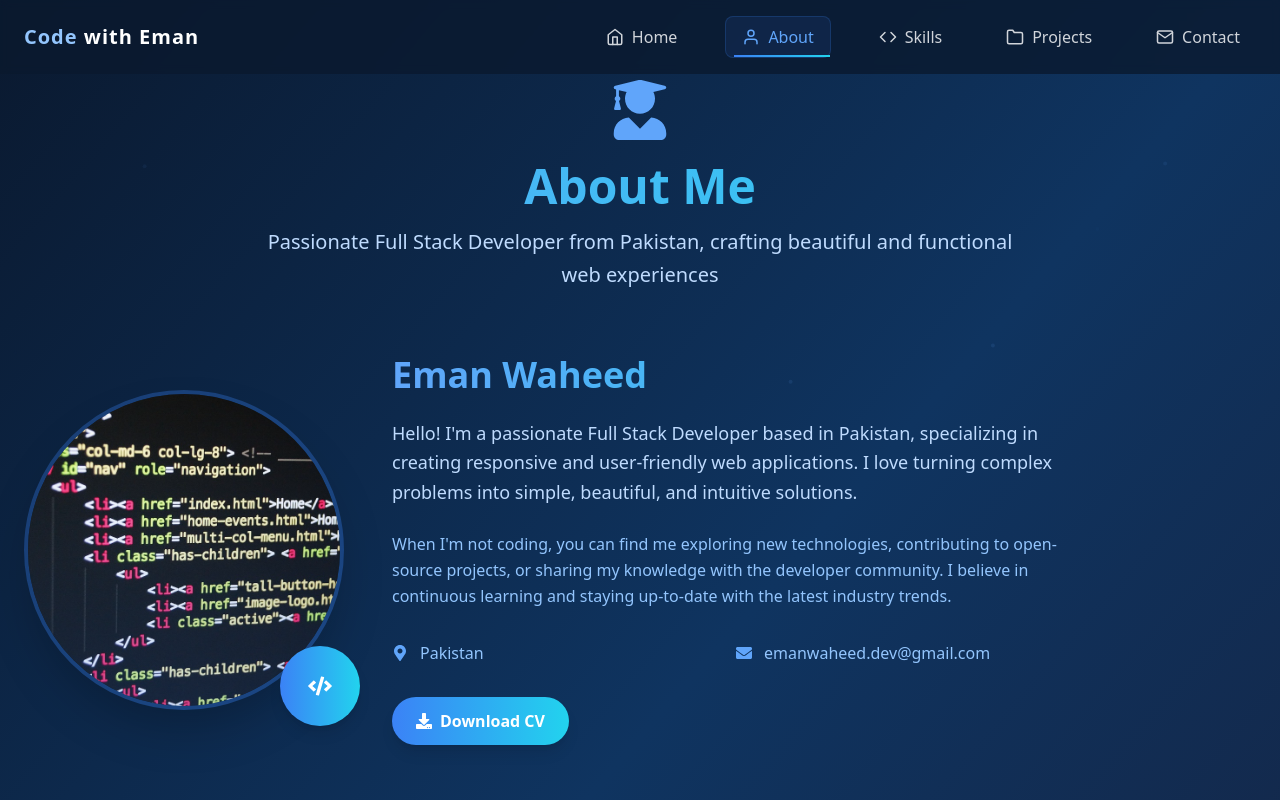
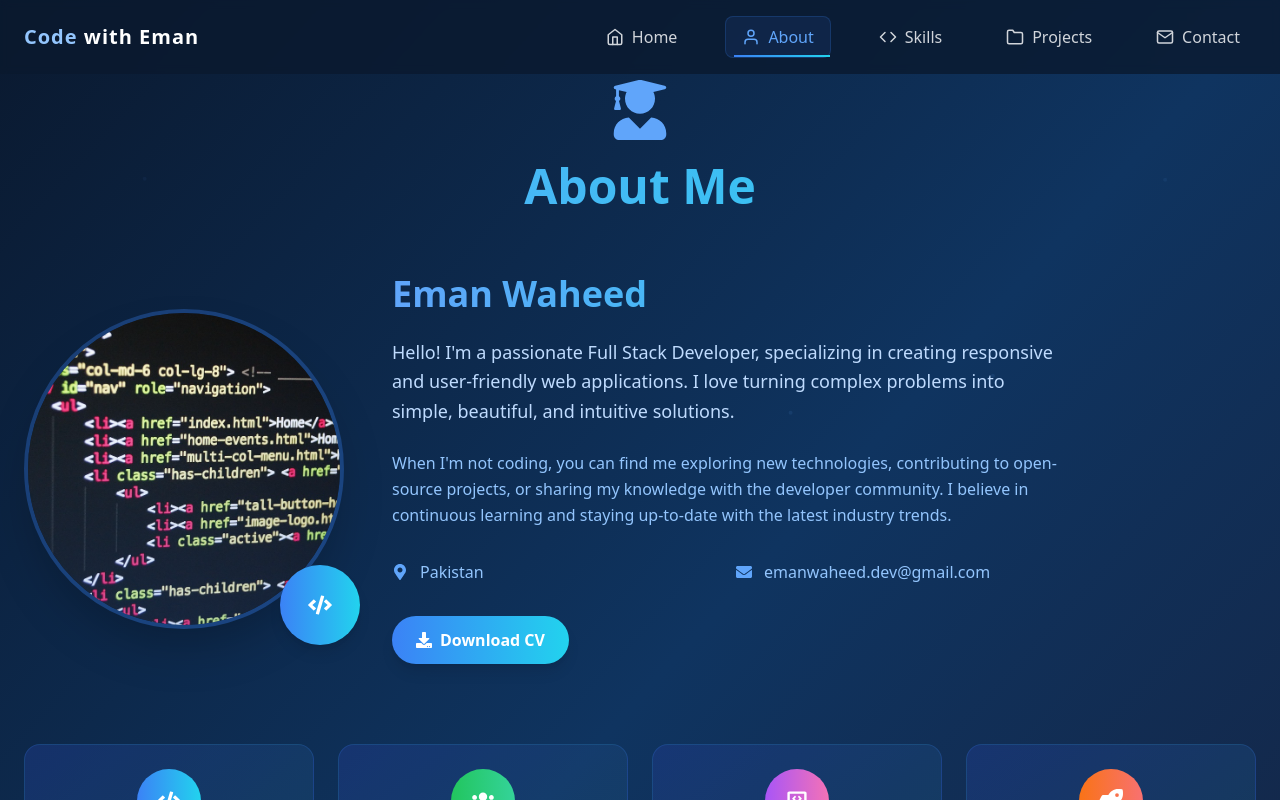
Before and after one commit to eman-projectspace/react-portfolio, a React (Create React App) app: page /about in a window 1280 px wide. Shown: the top 800 px of the page. Built offline with nearby package versions, Linux system fonts and the light colour scheme.

Commit message:
Remove unnecessary Code

```diff
--- a/src/components/About.js
+++ b/src/components/About.js
@@ -126,9 +126,6 @@ const About = () => {
           <h1 className="text-5xl font-bold bg-gradient-to-r from-blue-400 to-cyan-400 bg-clip-text text-transparent mb-4">
             About Me
           </h1>
-          <p className="text-xl text-blue-200 max-w-3xl mx-auto leading-relaxed">
-            Passionate Full Stack Developer from Pakistan, crafting beautiful and functional web experiences
-          </p>
         </motion.div>
 
         {/* Profile Section */}
@@ -177,7 +174,7 @@ const About = () => {
               transition={{ delay: 0.3, duration: 0.8 }}
               viewport={{ once: true }}
             >
-              Hello! I'm a passionate Full Stack Developer based in Pakistan, specializing in creating responsive and user-friendly web applications. I love turning complex problems into simple, beautiful, and intuitive solutions.
+              Hello! I'm a passionate Full Stack Developer, specializing in creating responsive and user-friendly web applications. I love turning complex problems into simple, beautiful, and intuitive solutions.
             </motion.p>
 
             <motion.p
--- a/src/components/Contacts.js
+++ b/src/components/Contacts.js
@@ -47,7 +47,7 @@ const Contacts = () => {
     {
       icon: FiLinkedin,
       name: "LinkedIn",
-      url: "linkedin.com/in/eman-waheed-84615b326",
+      url: "https://www.linkedin.com/in/eman-waheed-84615b326/",
       color: "hover:from-blue-600 to-blue-700"
     },
     {
--- a/src/components/Home.js
+++ b/src/components/Home.js
@@ -2,7 +2,6 @@ import React from 'react';
 import { motion } from 'framer-motion';
 import { FaGithub, FaLinkedin } from 'react-icons/fa';
 import { Typewriter } from 'react-simple-typewriter';
-import Projects from './Projects';
 
 // import Reviews from './Reviews';
 const letters = ['C', 'O', 'D', 'E', 'R'];
@@ -107,7 +106,6 @@ const Home = () => {
 
 
 
-
       <motion.p
         className="mt-2 text-xl font-medium text-cyan-400 drop-shadow-md"
         initial={{ opacity: 0 }}
@@ -145,8 +143,6 @@ const Home = () => {
 
 
 
-
-
       {/*  small animated blue dots*/}
 
 
@@ -176,7 +172,7 @@ const Home = () => {
       {/*2nd  */}
 
       {/* Skills Section */}
-      <section className="w-full py-24 px-6">   {/* ⬅️ was py-16 */}
+      <section className="w-full py-24 px-6">
         <motion.div
           className="max-w-5xl mx-auto text-center"
           initial={{ opacity: 0, y: 30 }}
@@ -279,9 +275,6 @@ const Home = () => {
 
 
 
-      {/* 4th Projects Section */}
-      <Projects />
-
       {/* 5th Final CTA  Get in touch*/}
       <section className="w-full py-20 px-6 bg-gradient-to-r from-purple-900 via-indigo-900 to-blue-900 text-white">
         <motion.div
--- a/src/components/Skills.js
+++ b/src/components/Skills.js
@@ -80,9 +80,9 @@ const Skills = () => {
       skills: [
         { name: 'Git & GitHub', level: 85, color: '#F05032' },
         { name: 'VS Code', level: 90, color: '#007ACC' },
-        { name: 'Figma', level: 75, color: '#F24E1E' },
+        { name: 'Figma', level: 85, color: '#F24E1E' },
         { name: 'Vercel', level: 80, color: '#000000' },
-        { name: 'Firebase', level: 70, color: '#FFCA28' }
+        { name: 'Firebase', level: 50, color: '#FFCA28' }
       ]
     },
     {
```
